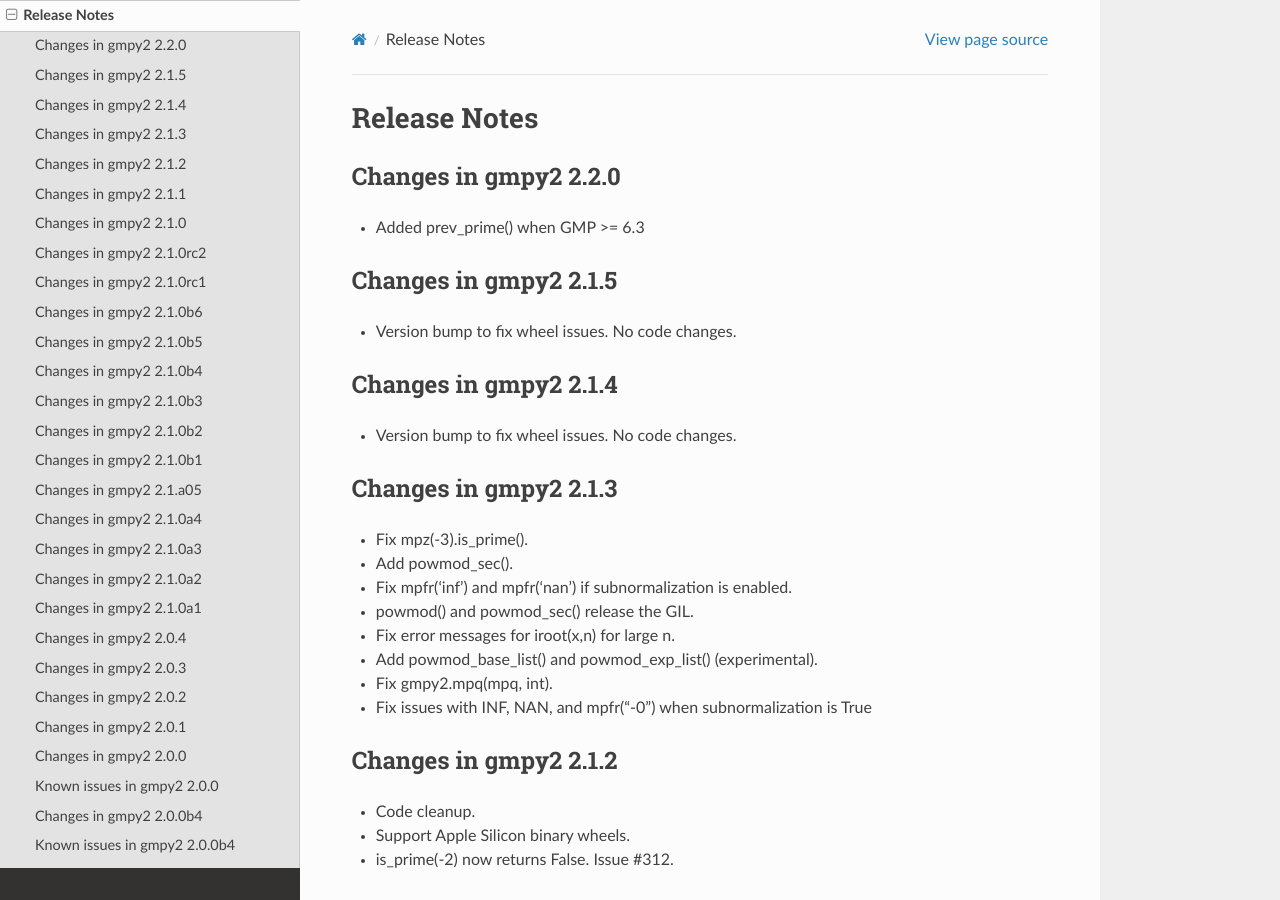
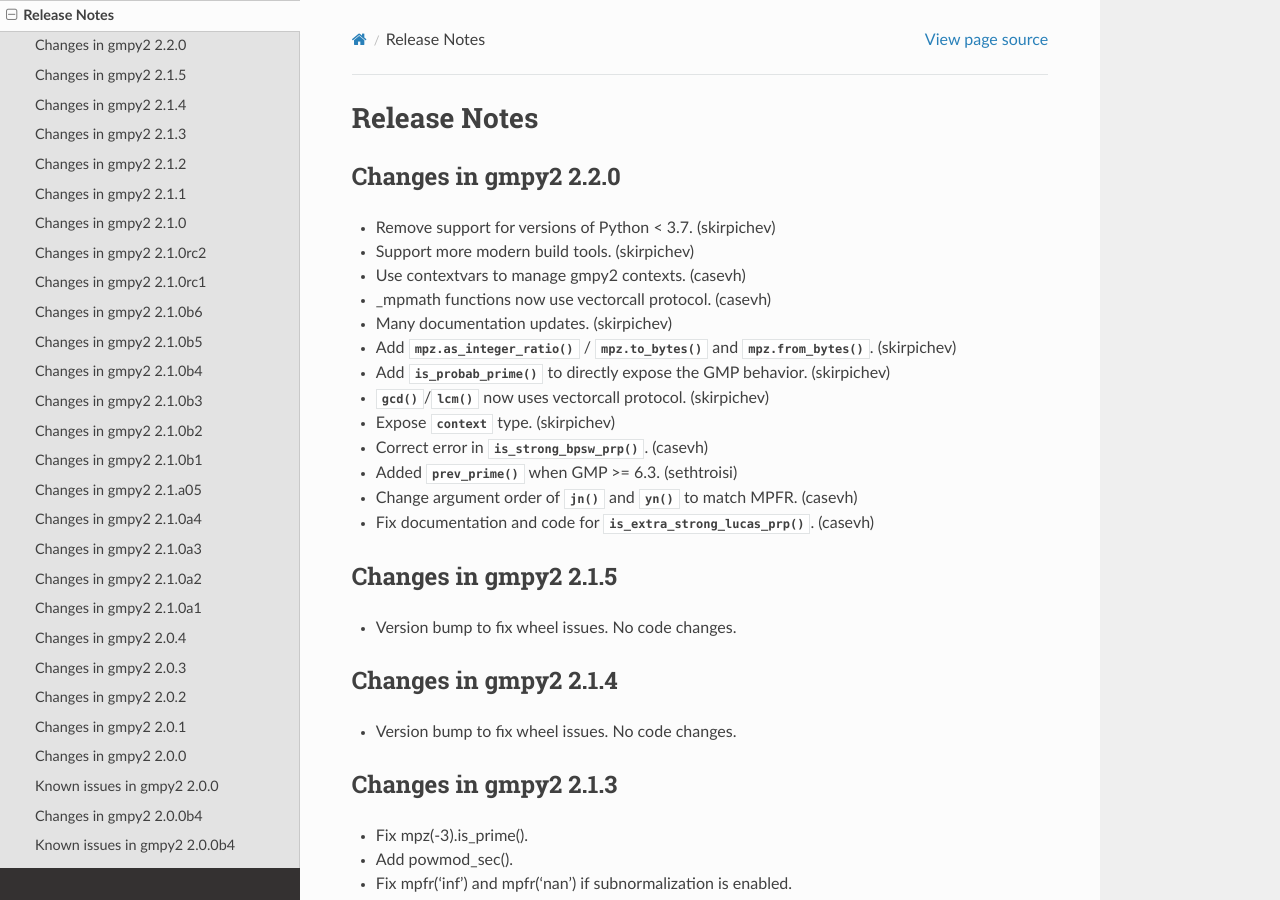
Before and after one commit to aleaxit/gmpy, a Sphinx documentation site: the page built from docs/history.rst, in a window 1280 px wide and 900 px high. Built offline with Sphinx 7.4.7 and the Read the Docs theme 2.0.0, drawn with Linux system fonts in a browser that asks for light colours; formulas are drawn with MathJax 3; the version number is read from the project's files by our own code.

Commit message:
Update changelog for 2.2.0 (from gmpy2.c)
Closes #329

```diff
--- a/docs/history.rst
+++ b/docs/history.rst
@@ -6,7 +6,23 @@ Release Notes
 Changes in gmpy2 2.2.0
 ------------------------
 
-* Added prev_prime() when GMP >= 6.3
+* Remove support for versions of Python < 3.7.  (skirpichev)
+* Support more modern build tools.  (skirpichev)
+* Use contextvars to manage gmpy2 contexts.  (casevh)
+* _mpmath functions now use vectorcall protocol.  (casevh)
+* Many documentation updates.  (skirpichev)
+* Add :meth:`mpz.as_integer_ratio()` / :meth:`mpz.to_bytes()` and
+  :meth:`mpz.from_bytes()`.  (skirpichev)
+* Add :func:`is_probab_prime()` to directly expose the GMP
+  behavior.  (skirpichev)
+* :func:`gcd()`/:func:`lcm()` now uses vectorcall protocol.  (skirpichev)
+* Expose :class:`context` type.  (skirpichev)
+* Correct error in :func:`is_strong_bpsw_prp()`.  (casevh)
+* Added :func:`prev_prime()` when GMP >= 6.3.  (sethtroisi)
+* Change argument order of :func:`jn()` and :func:`yn()` to match
+  MPFR.  (casevh)
+* Fix documentation and code for
+  :func:`is_extra_strong_lucas_prp()`.  (casevh)
 
 Changes in gmpy2 2.1.5
 ----------------------
```
Also changed, not shown: 1 other file.
